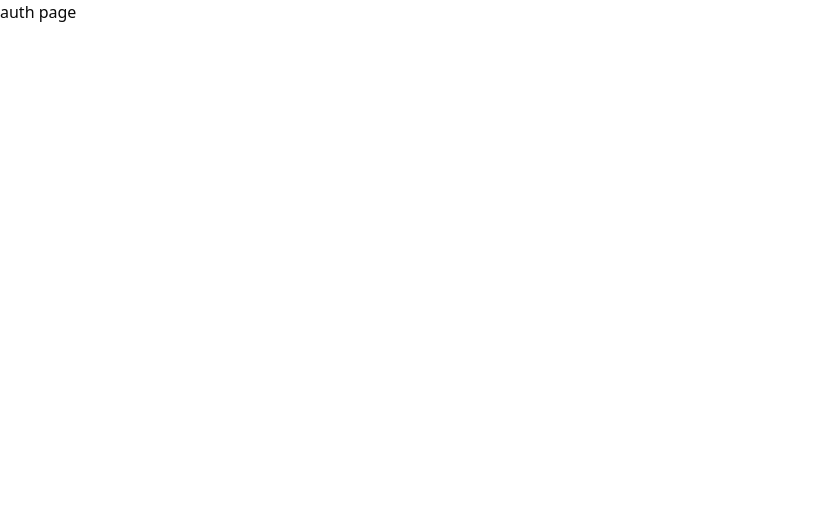
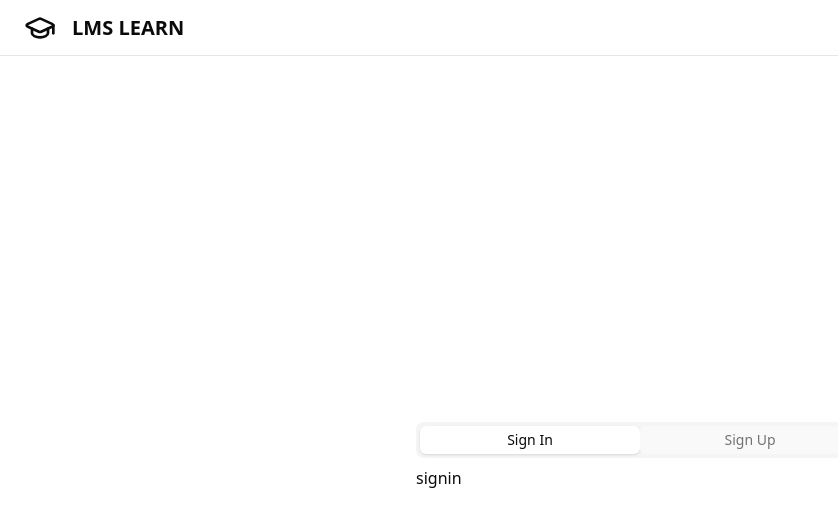
Before and after one commit to codeWith-Repon/A2--client--udemy-clone-full-Stack-, a React (Vite) app: page /auth in a window 1280 px wide. Shown: the top 526 px of the page, without its empty margins (0-838 px from the left). Built offline with nearby package versions, Linux system fonts and the light colour scheme.

Commit message:
tab content structure is ready and functional

```diff
--- a/src/pages/auth/index.jsx
+++ b/src/pages/auth/index.jsx
@@ -1,11 +1,39 @@
-import React from 'react'
+import { Tabs, TabsContent, TabsList, TabsTrigger } from "@/components/ui/tabs";
+import { GraduationCap } from "lucide-react";
+import React, { useState } from "react";
+import { Link } from "react-router-dom";
 
 const AuthPage = () => {
+  const [activeTab, setActiveTab] = useState("signin");
+
+  function handleTabChange(value){
+    setActiveTab(value)
+  }
   return (
-    <div>
-      auth page
+    <div className="flex flex-col min-h-screen">
+      <header className="px-4 lg:px-6 h-14 flex items-center border-b">
+        <Link to={"/"} className="flex items-center justify-center">
+          <GraduationCap className="h-8 w-8 mr-4" />
+          <span className="font-extrabold text-xl">LMS LEARN</span>
+        </Link>
+      </header>
+      <div className="flex items-center justify-center min-h-screen bg-background">
+        <Tabs
+          value={activeTab}
+          defaultValue="signin"
+          onValueChange={handleTabChange}
+          className="w-full max-w-md"
+        >
+          <TabsList className='grid w-full grid-cols-2'>
+            <TabsTrigger value="signin">Sign In</TabsTrigger>
+            <TabsTrigger value="signup">Sign Up</TabsTrigger>
+          </TabsList>
+          <TabsContent value='signin'>signin</TabsContent>
+          <TabsContent value='signup'>signup</TabsContent>
+        </Tabs>
+      </div>
     </div>
-  )
-}
+  );
+};
 
-export default AuthPage
+export default AuthPage;
```
